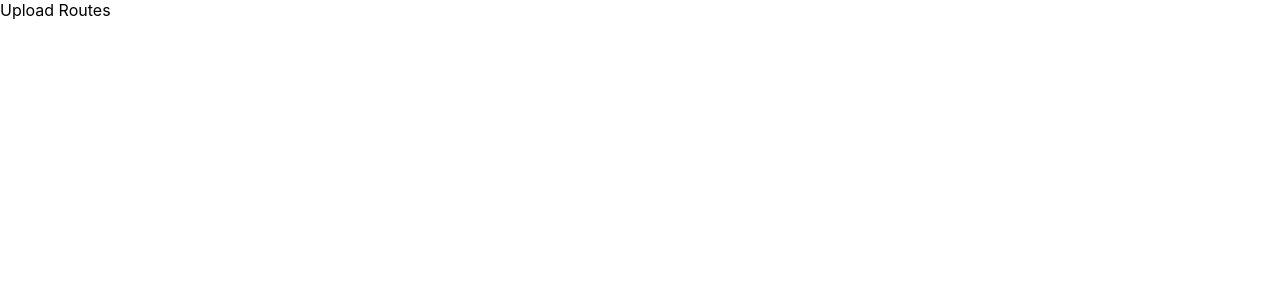
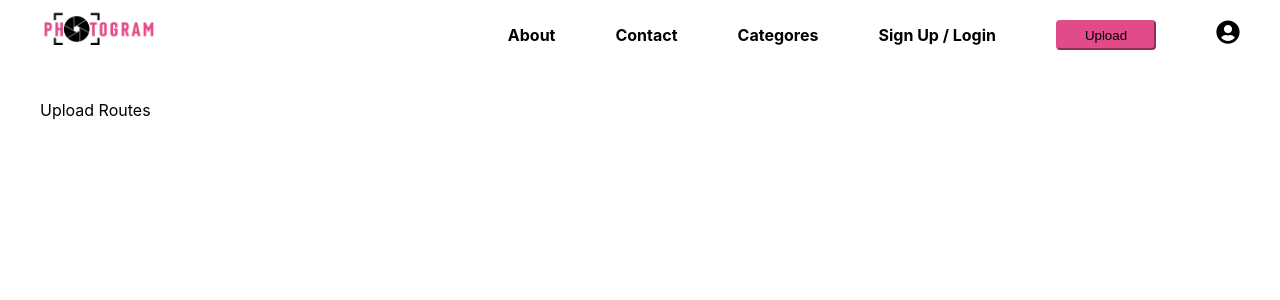
Before and after one commit to Our-Final-Project-DCI/frontend, a React (Create React App) app: page /upload-photo in a window 1280 px wide. Shown: the top 300 px of the page. Built offline with nearby package versions, Linux system fonts and the light colour scheme.

Commit message:
add mockups and import Layout Component

```diff
--- a/src/routes/upload-photo/index.js
+++ b/src/routes/upload-photo/index.js
@@ -1,8 +1,11 @@
-import React from 'react'
-import './index.scss'
+import React from "react";
+import "./index.scss";
+import Layout from "../../Layout";
 
 export default function Upload() {
   return (
-    <div>Upload Routes</div>
-  )
+    <Layout>
+      <div className="Upload-Photo-Route">Upload Routes</div>
+    </Layout>
+  );
 }
--- a/src/routes/upload-photo/index.scss
+++ b/src/routes/upload-photo/index.scss
@@ -0,0 +1,14 @@
+* {
+  box-sizing: border-box;
+}
+
+.Upload-Photo-Route {
+  //margin-top: 80px;
+  padding-top: 100px;
+  padding-bottom: 80px;
+  padding-left: 40px;
+  padding-right: 40px;
+  height: 100%;
+  width: 100%;
+  margin: 0 auto;
+}
```
Also changed, not shown: src/mockups/photo-upload-mockup.png (added).
